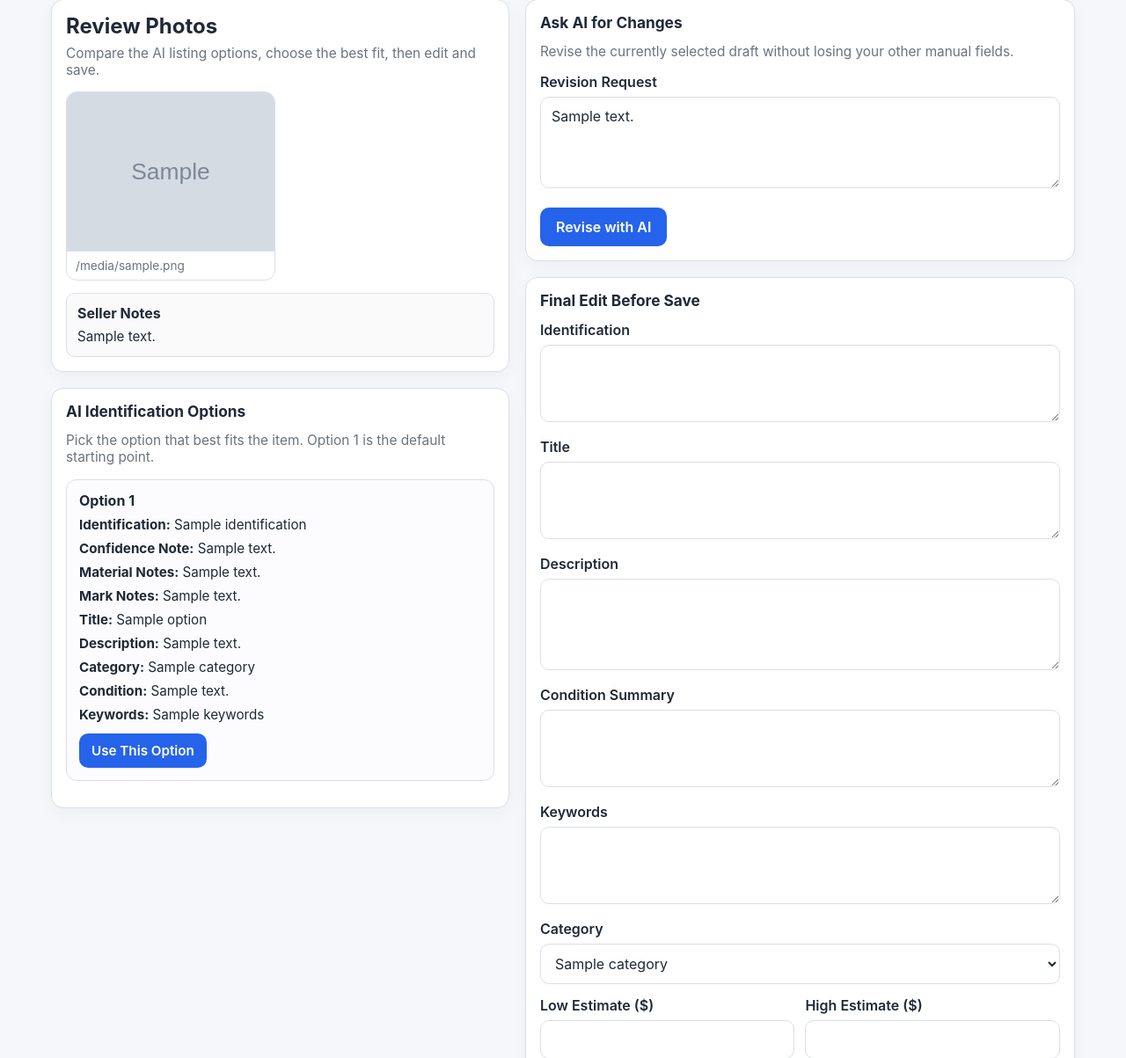
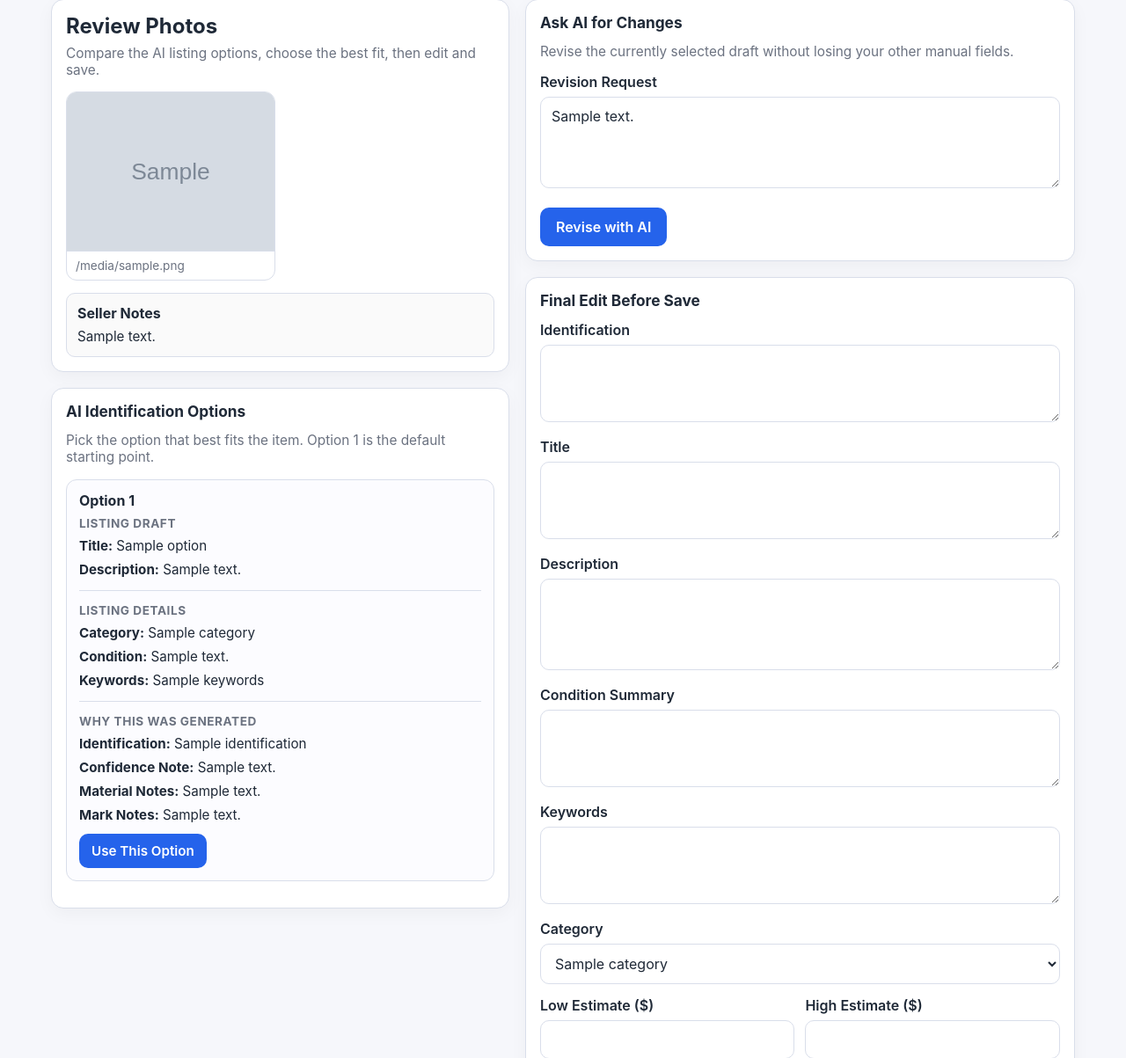
Before and after one commit to tpobryan/treasureandthyme_inventory_manager, a Flask app: template templates/edit.html in a window 1280 px wide. Shown: the part 77-1280 px from the top of the page at 88% size. Run offline with Flask 3, Linux system fonts and the light colour scheme; the template is opened without the code that fills it: most values are stand-ins (such as "Sample title", 1, 10 or a date in 2020); grey boxes marked "Sample" are stand-in pictures.

Commit message:
Improve lot instructions and AI option layout

```diff
--- a/auctionninja_generator.py
+++ b/auctionninja_generator.py
@@ -62,6 +62,12 @@ Keyword rules:
 - Include material, form, style, use, and maker related keywords when supported
 - Do not include unsupported maker or material keywords
 - Keep keywords practical for resale search
+
+Lot handling rules:
+- If the seller notes say the listing is a lot, group, set, collection, bundle, or multiple related items, analyze it as a multi-item lot rather than forcing a single-item identification
+- Titles and descriptions for lots should make clear that the listing includes multiple items
+- If the seller notes include details about specific individual items within the lot, incorporate those details into the description in a concise, factual way
+- Do not collapse a lot into one representative item when the seller notes indicate the listing should cover multiple pieces
 
 Field rules:
 - identification: what the item most likely is
--- a/templates/edit.html
+++ b/templates/edit.html
@@ -169,6 +169,29 @@
       grid-template-columns: 1fr;
       gap: 8px;
       font-size: 0.95rem;
+    }
+
+    .option-section {
+      margin-top: 12px;
+    }
+
+    .option-section:first-of-type {
+      margin-top: 0;
+    }
+
+    .option-section-title {
+      margin: 0 0 8px;
+      font-size: 0.85rem;
+      font-weight: 700;
+      letter-spacing: 0.04em;
+      text-transform: uppercase;
+      color: var(--muted);
+    }
+
+    .option-divider {
+      height: 1px;
+      margin: 14px 0;
+      background: var(--border);
     }
 
     .option-label {
@@ -398,16 +421,36 @@
           {% for option in options %}
             <div class="option-card">
               <h3>Option {{ option.rank }}</h3>
-              <div class="option-grid">
-                <div><span class="option-label">Identification:</span> {{ option.identification }}</div>
-                <div><span class="option-label">Confidence Note:</span> {{ option.confidence_note }}</div>
-                <div><span class="option-label">Material Notes:</span> {{ option.material_notes }}</div>
-                <div><span class="option-label">Mark Notes:</span> {{ option.mark_notes }}</div>
-                <div><span class="option-label">Title:</span> {{ option.title }}</div>
-                <div><span class="option-label">Description:</span> {{ option.description }}</div>
-                <div><span class="option-label">Category:</span> {{ option.category }}</div>
-                <div><span class="option-label">Condition:</span> {{ option.condition_summary }}</div>
-                <div><span class="option-label">Keywords:</span> {{ option.keywords }}</div>
+
+              <div class="option-section">
+                <p class="option-section-title">Listing Draft</p>
+                <div class="option-grid">
+                  <div><span class="option-label">Title:</span> {{ option.title }}</div>
+                  <div><span class="option-label">Description:</span> {{ option.description }}</div>
+                </div>
+              </div>
+
+              <div class="option-divider"></div>
+
+              <div class="option-section">
+                <p class="option-section-title">Listing Details</p>
+                <div class="option-grid">
+                  <div><span class="option-label">Category:</span> {{ option.category }}</div>
+                  <div><span class="option-label">Condition:</span> {{ option.condition_summary }}</div>
+                  <div><span class="option-label">Keywords:</span> {{ option.keywords }}</div>
+                </div>
+              </div>
+
+              <div class="option-divider"></div>
+
+              <div class="option-section">
+                <p class="option-section-title">Why This Was Generated</p>
+                <div class="option-grid">
+                  <div><span class="option-label">Identification:</span> {{ option.identification }}</div>
+                  <div><span class="option-label">Confidence Note:</span> {{ option.confidence_note }}</div>
+                  <div><span class="option-label">Material Notes:</span> {{ option.material_notes }}</div>
+                  <div><span class="option-label">Mark Notes:</span> {{ option.mark_notes }}</div>
+                </div>
               </div>
 
               <form action="{{ url_for('choose_option') }}" method="post" style="margin-top: 12px;">
```
